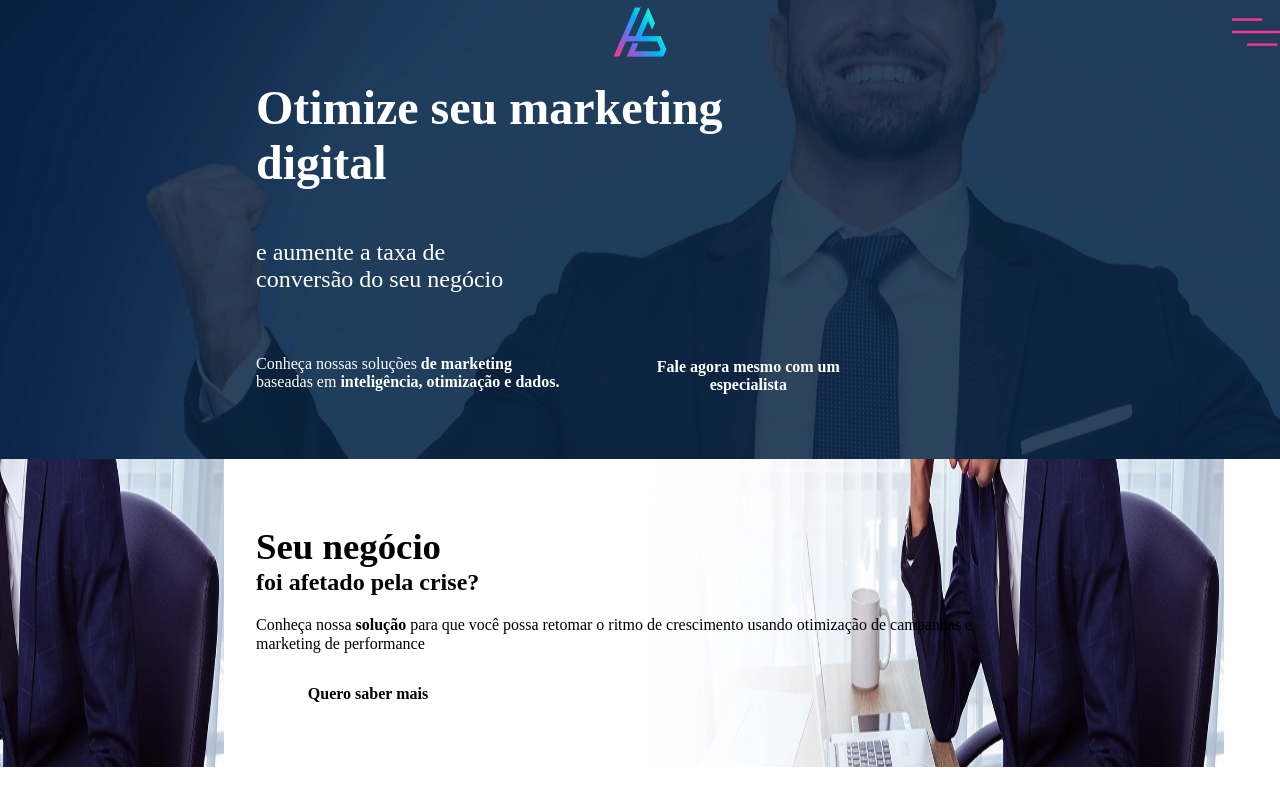
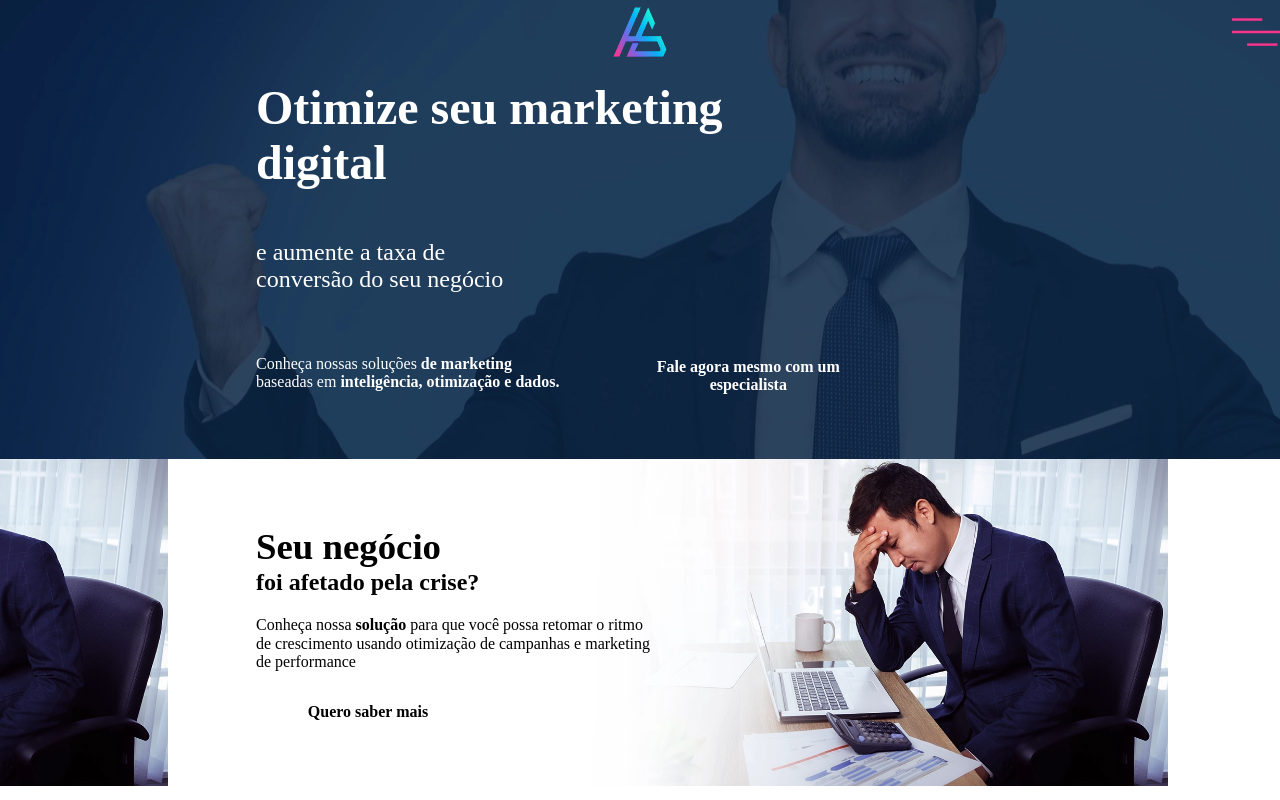
Before and after one commit to walmello24/hacking-growth, a Nuxt app: page / in a window 1280 px wide. Shown: the top 800 px of the page. Built offline with nearby package versions, Linux system fonts and the light colour scheme.

Commit message:
tripwire

```diff
--- a/components/Tripwire.vue
+++ b/components/Tripwire.vue
@@ -2,12 +2,10 @@
 section {
 	background: url('../static/04Resultado.webp');
 	background-size: 1000px;
-	-o-background-size: 1000px;
-    -moz-background-size: 1000px;
-    -webkit-background-size: 1000px;
-	background-position: 80%;
+	background-position: 60%;
 	background-color: white;
 	color: var(--dark);
+	text-align: left;
 }
 
 h2 {
@@ -25,6 +23,7 @@ a {
 
 p {
 	color: var(--dark);
+	max-width: 25rem;
 }
 </style>
 
```
